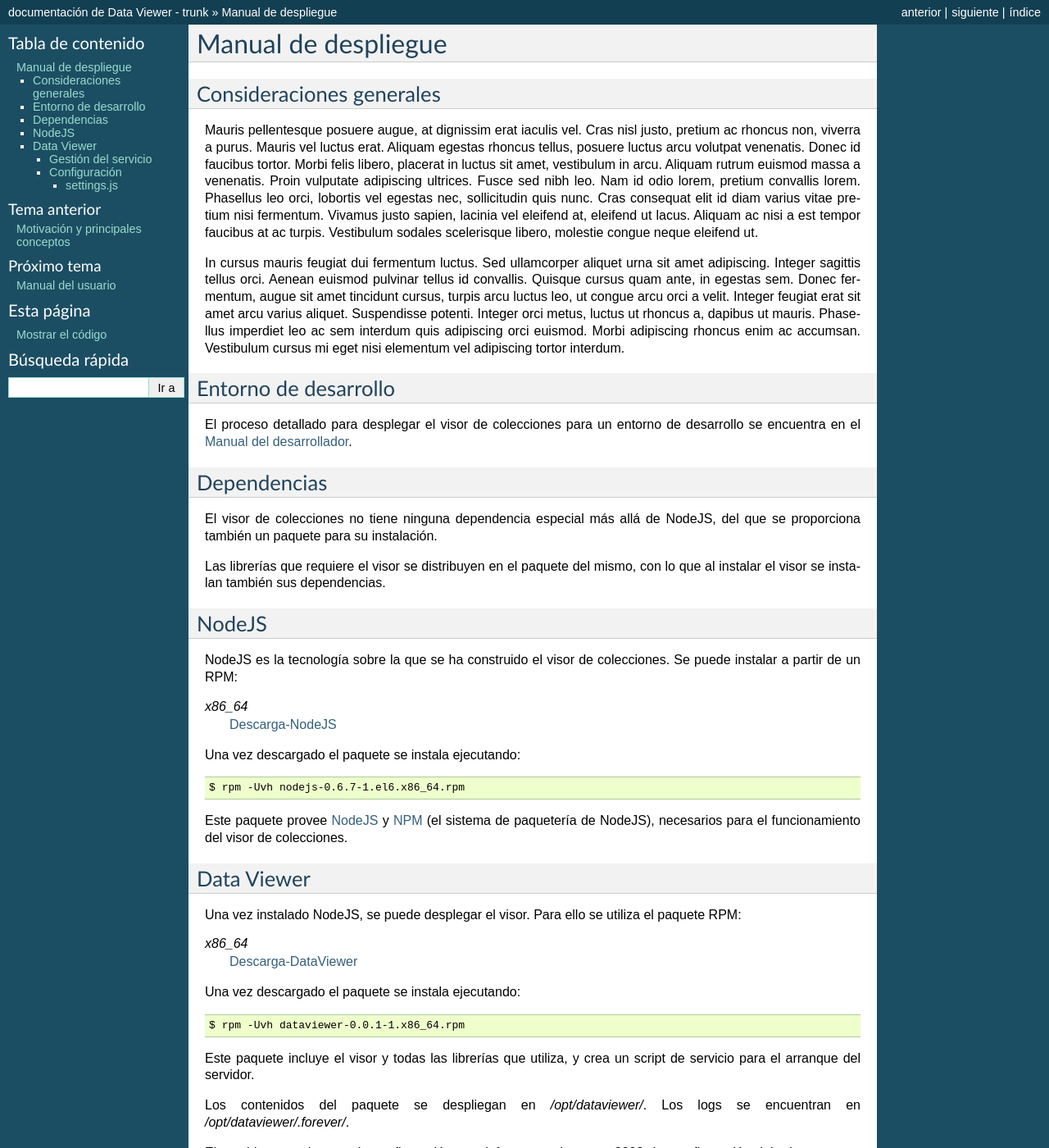
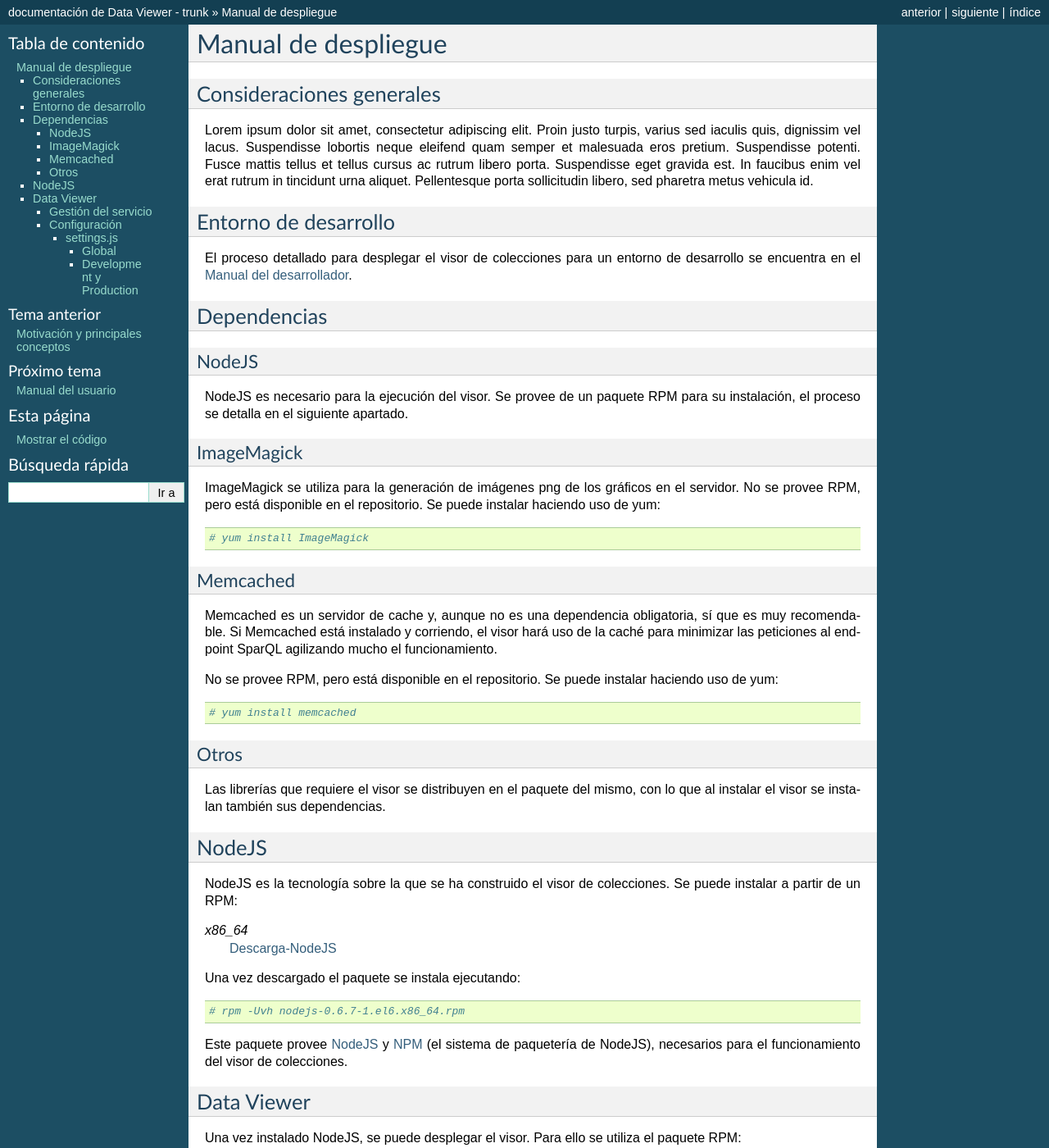
Before and after one commit to Yaco-Sistemas/gorql-viewer, a Sphinx documentation site: the page built from docs/source/deployment.rst, in a window 1280 px wide and 1400 px high. Shown: the whole window at 82% size. Built offline with Sphinx 7.4.7, drawn with Linux system fonts in a browser that asks for light colours; some of the changed text lies outside the part shown.

Commit message:
Ver #42 Mejoro la información sobre dependencias y sobre la configuración

```diff
--- a/docs/source/deployment.rst
+++ b/docs/source/deployment.rst
@@ -5,27 +5,12 @@
 Consideraciones generales
 =========================
 
-Mauris pellentesque posuere augue, at dignissim erat iaculis vel. Cras nisl
-justo, pretium ac rhoncus non, viverra a purus. Mauris vel luctus erat. Aliquam
-egestas rhoncus tellus, posuere luctus arcu volutpat venenatis. Donec id
-faucibus tortor. Morbi felis libero, placerat in luctus sit amet, vestibulum in
-arcu. Aliquam rutrum euismod massa a venenatis. Proin vulputate adipiscing
-ultrices. Fusce sed nibh leo. Nam id odio lorem, pretium convallis lorem.
-Phasellus leo orci, lobortis vel egestas nec, sollicitudin quis nunc. Cras
-consequat elit id diam varius vitae pretium nisi fermentum. Vivamus justo
-sapien, lacinia vel eleifend at, eleifend ut lacus. Aliquam ac nisi a est tempor
-faucibus at ac turpis. Vestibulum sodales scelerisque libero, molestie congue
-neque eleifend ut.
-
-In cursus mauris feugiat dui fermentum luctus. Sed ullamcorper aliquet urna sit
-amet adipiscing. Integer sagittis tellus orci. Aenean euismod pulvinar tellus id
-convallis. Quisque cursus quam ante, in egestas sem. Donec fermentum, augue sit
-amet tincidunt cursus, turpis arcu luctus leo, ut congue arcu orci a velit.
-Integer feugiat erat sit amet arcu varius aliquet. Suspendisse potenti. Integer
-orci metus, luctus ut rhoncus a, dapibus ut mauris. Phasellus imperdiet leo ac
-sem interdum quis adipiscing orci euismod. Morbi adipiscing rhoncus enim ac
-accumsan. Vestibulum cursus mi eget nisi elementum vel adipiscing tortor
-interdum.
+Lorem ipsum dolor sit amet, consectetur adipiscing elit. Proin justo turpis,
+varius sed iaculis quis, dignissim vel lacus. Suspendisse lobortis neque
+eleifend quam semper et malesuada eros pretium. Suspendisse potenti. Fusce
+mattis tellus et tellus cursus ac rutrum libero porta. Suspendisse eget gravida
+est. In faucibus enim vel erat rutrum in tincidunt urna aliquet. Pellentesque
+porta sollicitudin libero, sed pharetra metus vehicula id.
 
 Entorno de desarrollo
 =====================
@@ -36,8 +21,40 @@
 Dependencias
 ============
 
-El visor de colecciones no tiene ninguna dependencia especial más allá de
-NodeJS, del que se proporciona también un paquete para su instalación.
+NodeJS
+------
+
+NodeJS es necesario para la ejecución del visor. Se provee de un paquete RPM
+para su instalación, el proceso se detalla en el siguiente apartado.
+
+ImageMagick
+-----------
+
+ImageMagick se utiliza para la generación de imágenes png de los gráficos en
+el servidor. No se provee RPM, pero está disponible en el repositorio. Se
+puede instalar haciendo uso de yum:
+
+::
+
+ # yum install ImageMagick
+
+Memcached
+---------
+
+Memcached es un servidor de cache y, aunque no es una dependencia obligatoria,
+sí que es muy recomendable. Si Memcached está instalado y corriendo, el visor
+hará uso de la caché para minimizar las peticiones al endpoint SparQL agilizando
+mucho el funcionamiento.
+
+No se provee RPM, pero está disponible en el repositorio. Se
+puede instalar haciendo uso de yum:
+
+::
+
+ # yum install memcached
+
+Otros
+-----
 
 Las librerías que requiere el visor se distribuyen en el paquete del mismo, con
 lo que al instalar el visor se instalan también sus dependencias.
@@ -55,9 +72,9 @@
 
 Una vez descargado el paquete se instala ejecutando:
 
-.. code-block:: bash
+::
 
- $ rpm -Uvh nodejs-0.6.7-1.el6.x86_64.rpm
+ # rpm -Uvh nodejs-0.6.7-1.el6.x86_64.rpm
 
 Este paquete provee NodeJS_ y NPM_ (el sistema de paquetería de NodeJS),
 necesarios para el funcionamiento del visor de colecciones.
@@ -78,9 +95,9 @@
 
 Una vez descargado el paquete se instala ejecutando:
 
-.. code-block:: bash
+::
 
- $ rpm -Uvh dataviewer-0.0.1-1.x86_64.rpm
+ # rpm -Uvh dataviewer-0.0.1-1.x86_64.rpm
 
 Este paquete incluye el visor y todas las librerías que utiliza, y crea un
 script de servicio para el arranque del servidor.
@@ -107,19 +124,19 @@
 
 *Ejemplos de salida*
 
-.. code-block:: bash
+::
 
  # service dataviewer start
  info:   Forever processing file: /opt/dataviewer/app.js
 
-.. code-block:: bash
+::
 
  # service dataviewer stop
  info:   Forever stopped process:
  data:       uid  command script                 forever pid  logfile                           uptime
  data:   [0] ekL8 node    /opt/dataviewer/app.js 8101    8102 /opt/dataviewer/.forever/ekL8.log 0:0:40:0.5
 
-.. code-block:: bash
+::
 
  # service dataviewer status
  info:   Forever processes running
@@ -138,3 +155,58 @@
 tres grupos de parámetros: *global*, *development* y *production*. Que son
 opciones globales para todos los casos, específicas para entornos de desarrollo,
 y específicas para entornos de producción, respectivamente.
+
+El formato es JSON. Las opciones de desarrollo y producción son las mismas, se
+utiliza un grupo u otro según se arranque el visor en un modo u otro.
+
+El fichero trae una configuración de ejemplo.
+
+Global
+''''''
+
+ - **port**: Puerto en el que escucha el visor
+
+Development y Production
+''''''''''''''''''''''''
+
+ - **sparqlEndpoint**: Url del servidor al que se le realizan las consultas en
+   SparQL.
+ - **memcachedServer**: Url del servidor memcached, incluye el puerto.
+ - **memcachedLifetime**: Tiempo en segundos que memcached mantiene los datos.
+ - **bar**:
+
+   - **sizeX**: Ancho en píxeles del gráfico.
+   - **sizeY**: Alto en píxeles del gráfico.
+   - **sizeLabel**: Espacio en píxeles reservado para las etiquetas en el gráfico.
+   - **landscape**: Valor booleano que determina si el gráfico se debe representar
+     en horizontal.
+
+ - **pie**:
+
+   - **sizeX**: Ancho en píxeles del gráfico.
+   - **sizeY**: Alto en píxeles del gráfico.
+   - **sizeLabel**: Espacio en píxeles reservado para las etiquetas en el gráfico.
+   - **sizeHighlight**: Número de píxeles que se desplaza hacia afuera un sector
+     al ser resaltado con el cursor.
+
+ - **line**:
+
+   - **sizeX**: Ancho en píxeles del gráfico.
+   - **sizeY**: Alto en píxeles del gráfico.
+   - **sizeLabel**: Espacio en píxeles reservado para las etiquetas en el gráfico.
+   - **area**: Valor booleano que determina si el área comprendida debajo de las
+     líneas se debe colorear.
+
+ - **timeline**:
+
+   - **sizeX**: Ancho en píxeles del gráfico.
+   - **sizeY**: Alto en píxeles del gráfico.
+   - **detailRes**: Resolución temporal de la banda con la vista detallada.
+     :ref:`Posibles valores. <simile-chart>`
+   - **overviewRes**: Resolución temporal de la banda con la vista resumen.
+     :ref:`Posibles valores. <simile-chart>`
+
+ - **map**:
+
+   - **sizeX**: Ancho en píxeles del gráfico.
+   - **sizeY**: Alto en píxeles del gráfico.
--- a/docs/source/user.rst
+++ b/docs/source/user.rst
@@ -74,6 +74,8 @@
    Valor booleano que determina si se debe resaltar el área debajo de las
    líneas. *Opcional*.
 
+.. _simile-chart:
+
 Gráficos Simile
 ~~~~~~~~~~~~~~~
 
```
